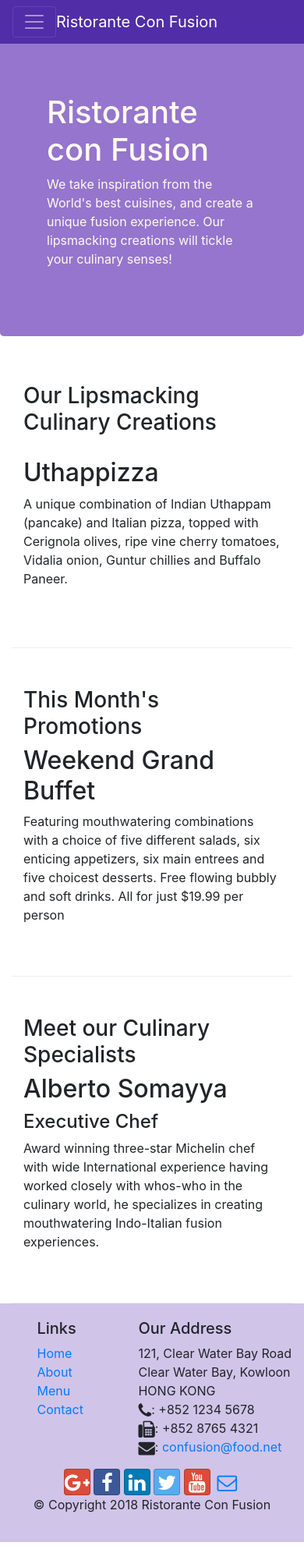
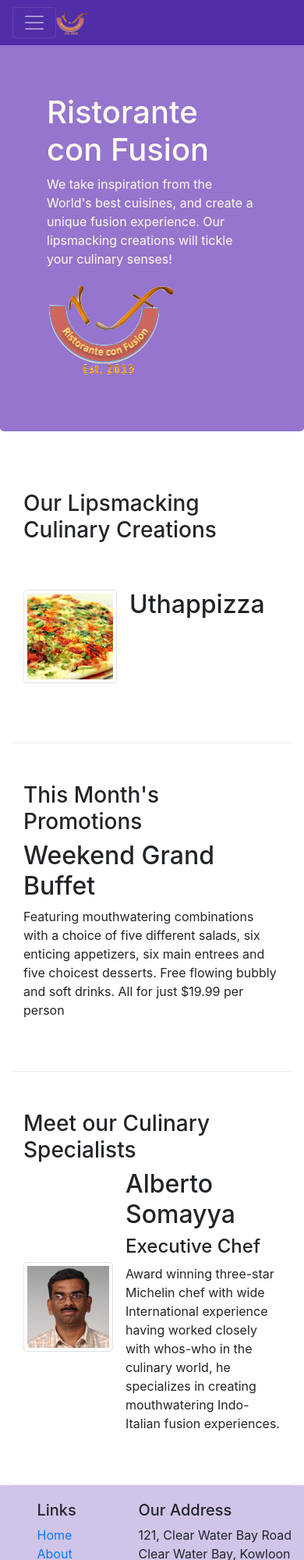
Before and after one commit to Akansha0211/Bootstrap4, a website: page index.html in a window 390 px wide. Shown: the top 2000 px of the page at 78% size. Before the commit the page ends 1977 px from the top, so only its background shows below. Drawn offline with nearby package versions, Linux system fonts and the light colour scheme.

Commit message:
Images and Media

```diff
--- a/index.html
+++ b/index.html
@@ -22,7 +22,7 @@
                 <span class="navbar-toggler-icon"></span>
 
             </button>
-            <a class="navbar-brand mr-auto" href="#">Ristorante Con Fusion</a>
+            <a class="navbar-brand mr-auto" href="#"><img src="img/logo.png" height="30px" width="41px"></a>
             <div class="collapse navbar-collapse" id="Navbar">
                 <ul class="navbar-nav mr-auto">
                     <li class="nav-item active"><a class="nav-link" href="#"><span class="fa fa-home fa-lg"></span> Home</a></li>
@@ -43,8 +43,10 @@
                     <h1>Ristorante con Fusion</h1>
                     <p>We take inspiration from the World's best cuisines, and create a unique fusion experience. Our lipsmacking creations will tickle your culinary senses!</p>
                 </div>
-                <div class="col-12 col-sm-6">
+                <div class="col-12 col-sm align-self-center">
+                    <img src="img/logo.png" class="img-fluid">
                 </div>
+
             </div>
         </div>
     </header>
@@ -55,8 +57,14 @@
                 <h3>Our Lipsmacking Culinary Creations</h3>
             </div>
             <div class="col col-sm order-sm-first col-md">
-                <h2>Uthappizza</h2>
-                <p>A unique combination of Indian Uthappam (pancake) and Italian pizza, topped with Cerignola olives, ripe vine cherry tomatoes, Vidalia onion, Guntur chillies and Buffalo Paneer.</p>
+                <div class="media">
+                    <img class="d-flex mr-3 img-thumbnail align-self-center" src="img/uthappizza.png" alt="uthapizza">
+                    <div class="media-body">
+                        <h2 class="mt-0">Uthappizza</h2>
+                        <p class="d-none d-sm-block">A unique combination of Indian Uthappam (pancake) and Italian pizza, topped with Cerignola olives, ripe vine cherry tomatoes, Vidalia onion, Guntur chillies and Buffalo Paneer.</p>
+                    </div>
+                </div>
+
             </div>
         </div>
 
@@ -76,9 +84,15 @@
                 <h3>Meet our Culinary Specialists</h3>
             </div>
             <div class="col col-sm order-sm-first col-md">
-                <h2>Alberto Somayya</h2>
-                <h4>Executive Chef</h4>
-                <p>Award winning three-star Michelin chef with wide International experience having worked closely with whos-who in the culinary world, he specializes in creating mouthwatering Indo-Italian fusion experiences. </p>
+                <div class="media">
+                    <img class="d-flex mr-3 img-thumbnail align-self-center" src="img/alberto.png" alt="alberto">
+                    <div class="media-body">
+                        <h2>Alberto Somayya</h2>
+                        <h4>Executive Chef</h4>
+                        <p>Award winning three-star Michelin chef with wide International experience having worked closely with whos-who in the culinary world, he specializes in creating mouthwatering Indo-Italian fusion experiences. </p>
+                    </div>
+                </div>
+
             </div>
         </div>
     </div>
```
Also changed, not shown: aboutus.html (+3 -2 lines), contactus.html (+3 -2 lines), img/alberto.png (added), img/buffet.png (added), img/logo.png (added), img/uthappizza.png (added), 1 other file.
